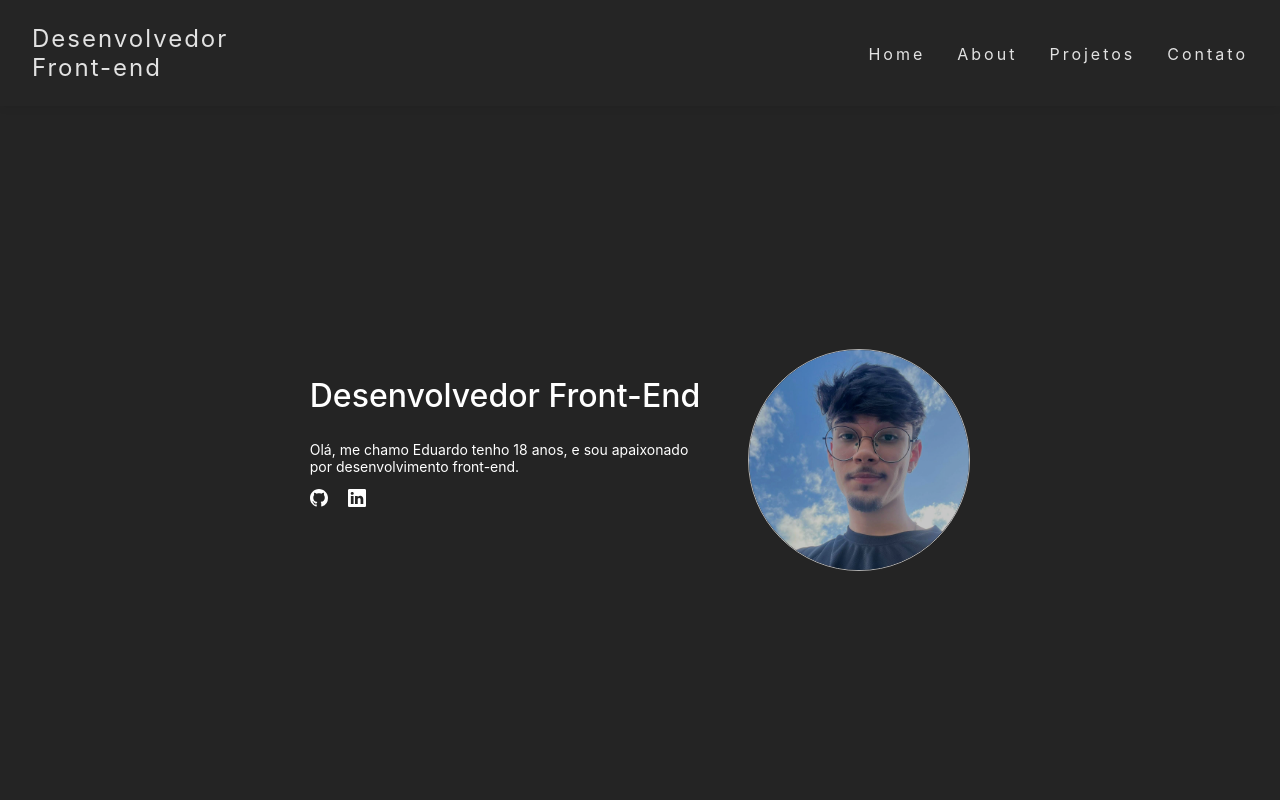
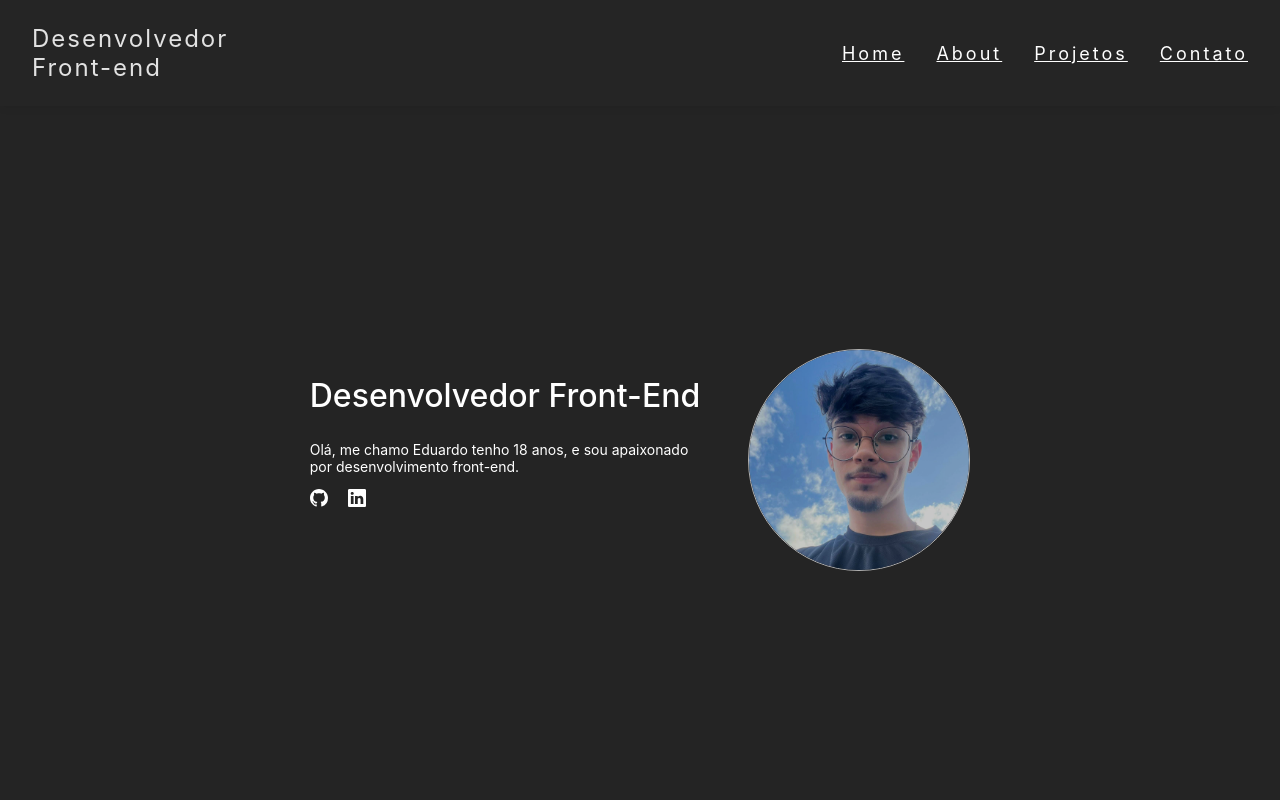
Before and after one commit to Edufcc/Portfolio, a React (Vite) app: page / in a window 1280 px wide. Shown: the top 800 px of the page. Built offline with nearby package versions, Linux system fonts and the light colour scheme.

Commit message:
add routes

```diff
--- a/src/components/navbar/navbar.tsx
+++ b/src/components/navbar/navbar.tsx
@@ -8,10 +8,10 @@ export function Nav() {
                 <nav>
                     <p className={styles.logo}>Desenvolvedor <br/> Front-end</p>
                     <ul className={styles.navlist}>
-                        <li><a href=""></a>Home</li>
-                        <li><a href=""></a>About</li>
-                        <li><a href=""></a>Projetos</li>
-                        <li><a href=""></a>Contato</li>
+                        <li><a href="#home">Home</a></li>
+                        <li><a href="#about">About</a></li>
+                        <li><a href="#projects">Projetos</a></li>
+                        <li><a href="#contact">Contato</a></li>
                     </ul>
                 </nav>
             </div>
```
